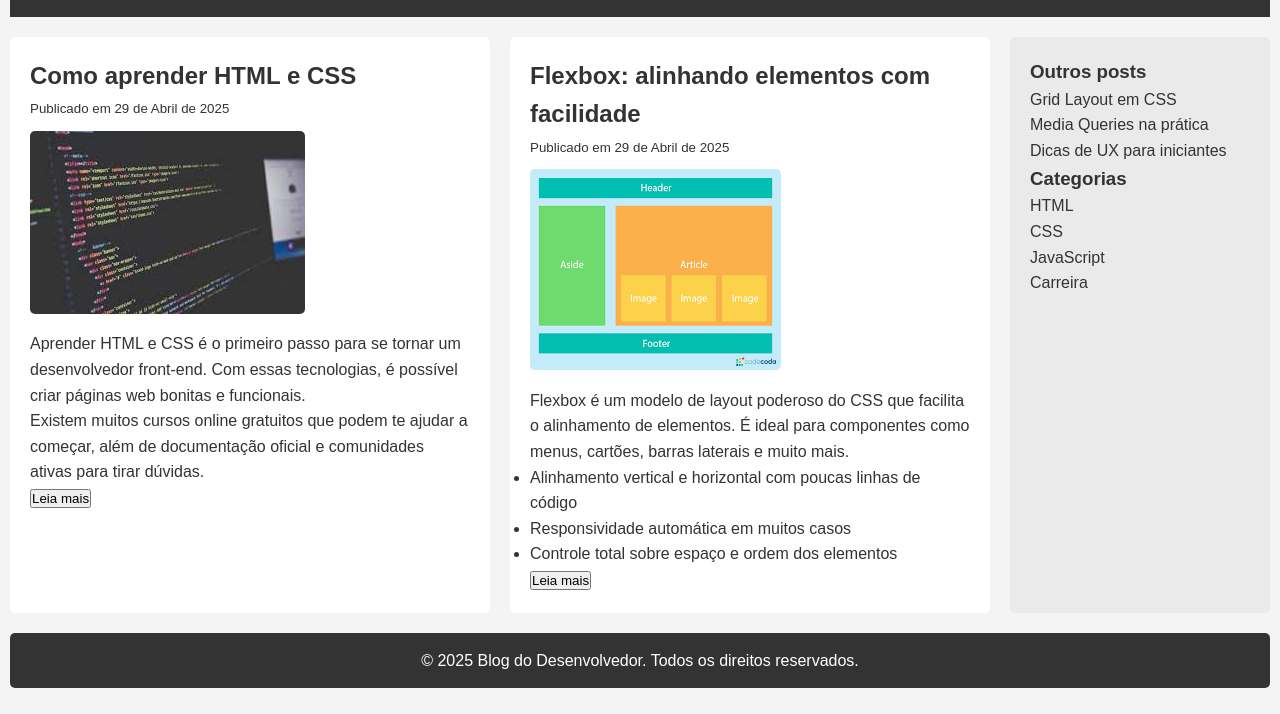
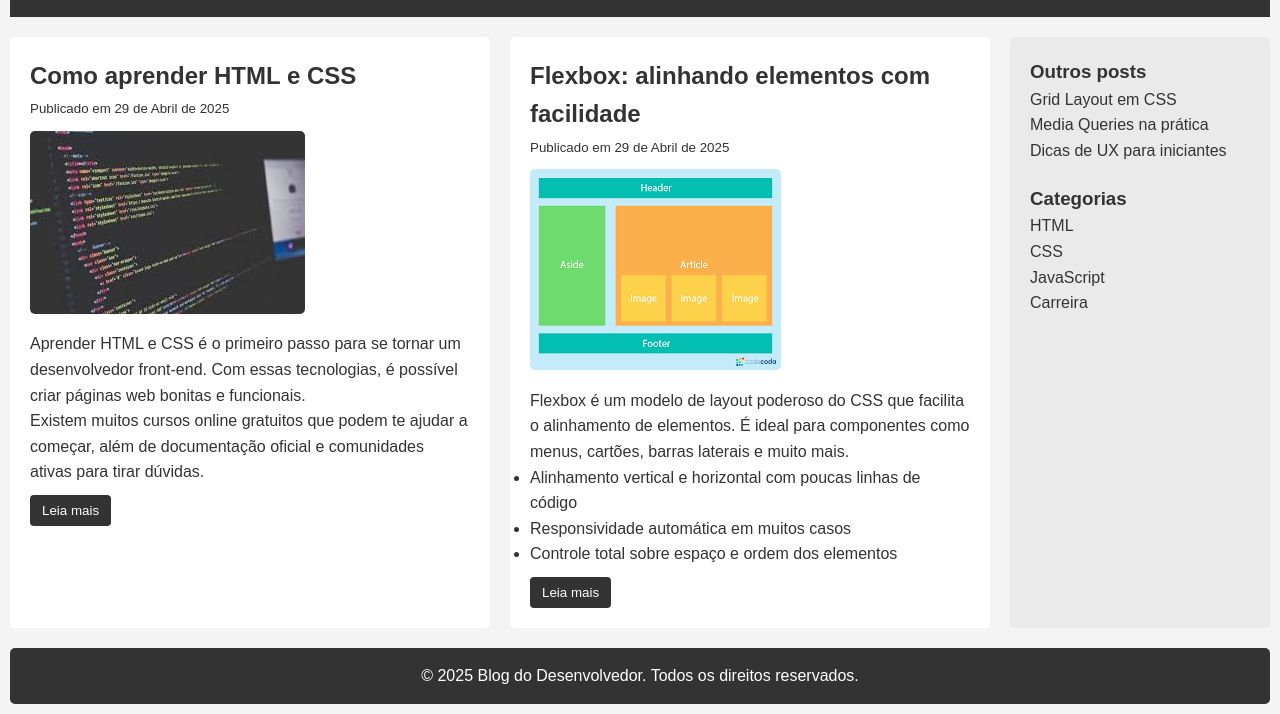
Before and after one commit to Gabriel-AlmeidaLima/WEB, a plain HTML site: page atvds/atv02/index.html in a window 1280 px wide. Shown: the part 120-834 px from the top of the page. Drawn offline with Linux system fonts and the light colour scheme.

Commit message:
Update style.css

```diff
--- a/atvds/atv02/style.css
+++ b/atvds/atv02/style.css
@@ -1,4 +1,3 @@
-/* Reset básico */
 * {
     margin: 0;
     padding: 0;
@@ -60,6 +59,20 @@
     border-radius: 5px;
   }
 
+  article button {
+    margin-top: 10px;
+    padding: 8px 12px;
+    background-color: #333;
+    color: #fff;
+    border: none;
+    border-radius: 4px;
+    cursor: pointer;
+  }
+
+  article button:hover {
+    background-color: #555;
+  }
+
   aside {
     flex: 1;
     background: #eaeaea;
@@ -67,8 +80,13 @@
     border-radius: 5px;
   }
 
+  aside section {
+    margin-bottom: 20px;
+  }
+
   aside ul {
     list-style: none;
+    padding-left: 0;
   }
 
   aside a {
@@ -89,7 +107,6 @@
     border-radius: 5px;
   }
 
-  /* Responsividade */
   @media (max-width: 768px) {
     main {
       flex-direction: column;
```
